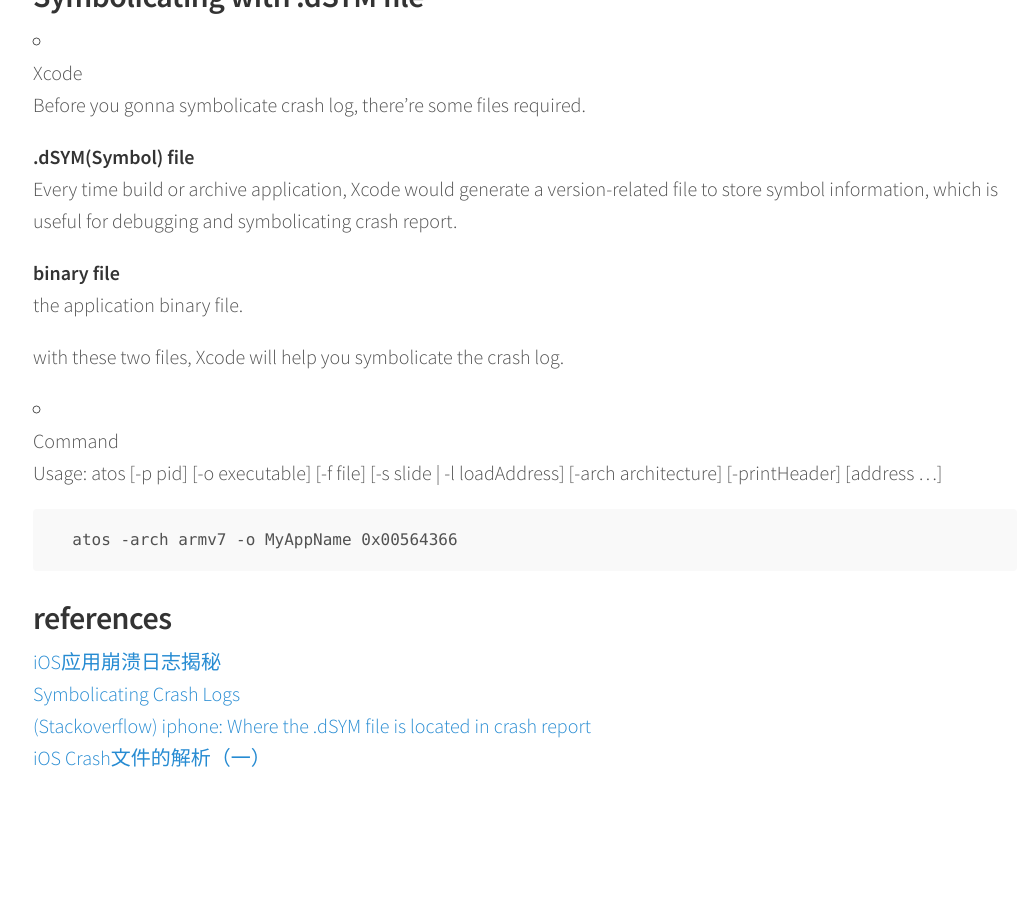
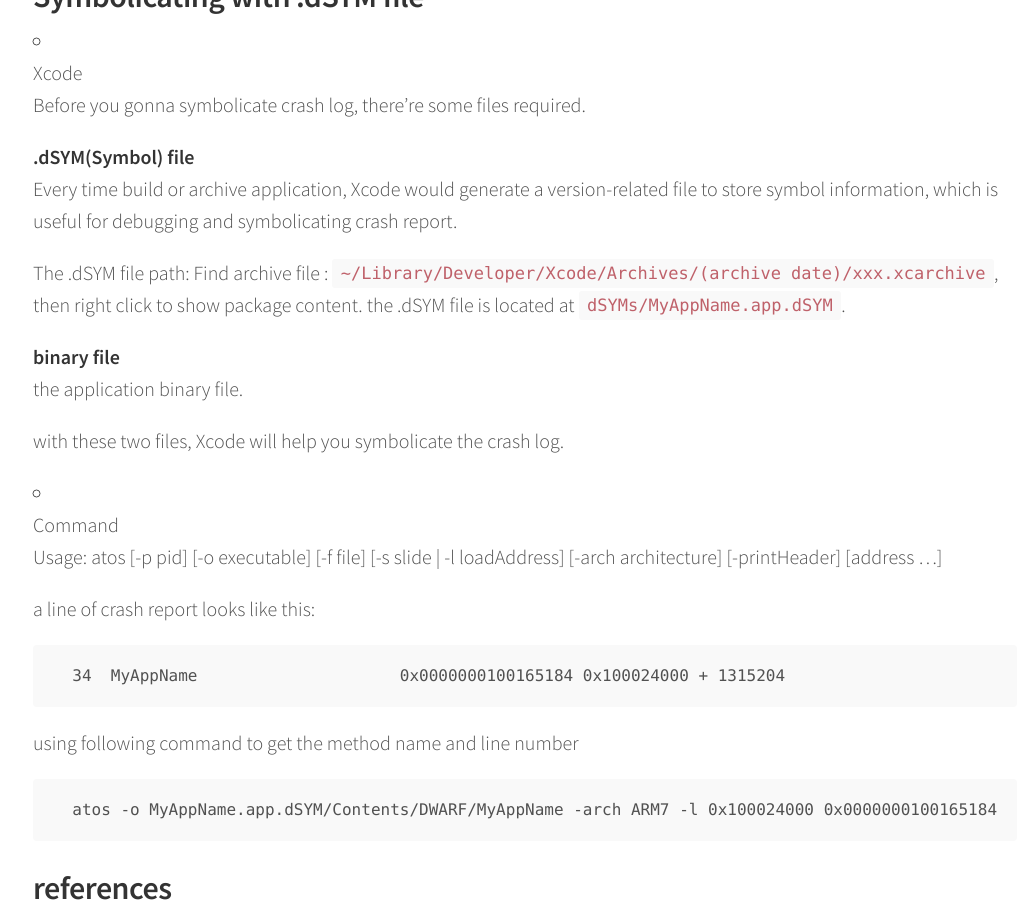
Before and after one commit to MESIRD/mesird.github.io, a Jekyll site: the page built from _posts/2016-08-18-get-crash-logs-on-mobile-device.markdown, in a window 1280 px wide and 900 px high, scrolled down 11595 px. Shown: the whole window, without its empty margins (115-1144 px from the left). Built offline with Jekyll 4.4.1, drawn with Linux system fonts in a browser that asks for light colours.

Commit message:
update atos command and dSYM file path

````diff
--- a/_posts/2016-08-18-get-crash-logs-on-mobile-device.markdown
+++ b/_posts/2016-08-18-get-crash-logs-on-mobile-device.markdown
@@ -341,6 +341,9 @@ Symbolicating with .dSYM file
     **.dSYM(Symbol) file**
     Every time build or archive application, Xcode would generate a version-related file to store symbol information, which is useful for debugging and symbolicating crash report.
 
+    The .dSYM file path:
+    Find archive file : `~/Library/Developer/Xcode/Archives/(archive date)/xxx.xcarchive`, then right click to show package content. the .dSYM file is located at `dSYMs/MyAppName.app.dSYM`.
+
     **binary file**
     the application binary file.
 
@@ -349,10 +352,17 @@ Symbolicating with .dSYM file
 * Command
     Usage: atos [-p pid] [-o executable] [-f file] [-s slide | -l loadAddress] [-arch architecture] [-printHeader] [address ...]
 
+    a line of crash report looks like this:
+
     ```
-    atos -arch armv7 -o MyAppName 0x00564366
+    34  MyAppName                     0x0000000100165184 0x100024000 + 1315204
     ```
 
+    using following command to get the method name and line number
+
+    ```
+    atos -o MyAppName.app.dSYM/Contents/DWARF/MyAppName -arch ARM7 -l 0x100024000 0x0000000100165184
+    ```
 
 references
 ------
````
